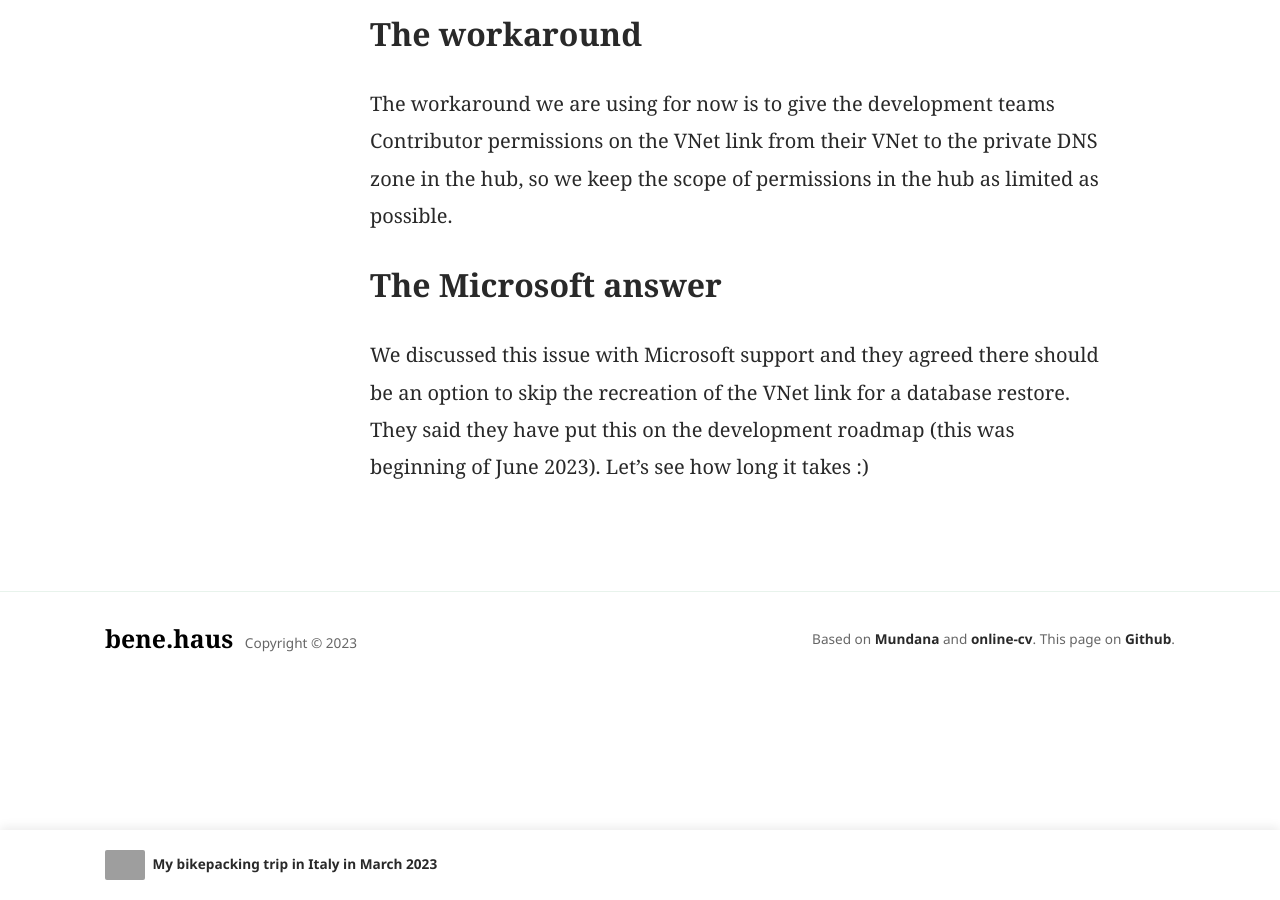
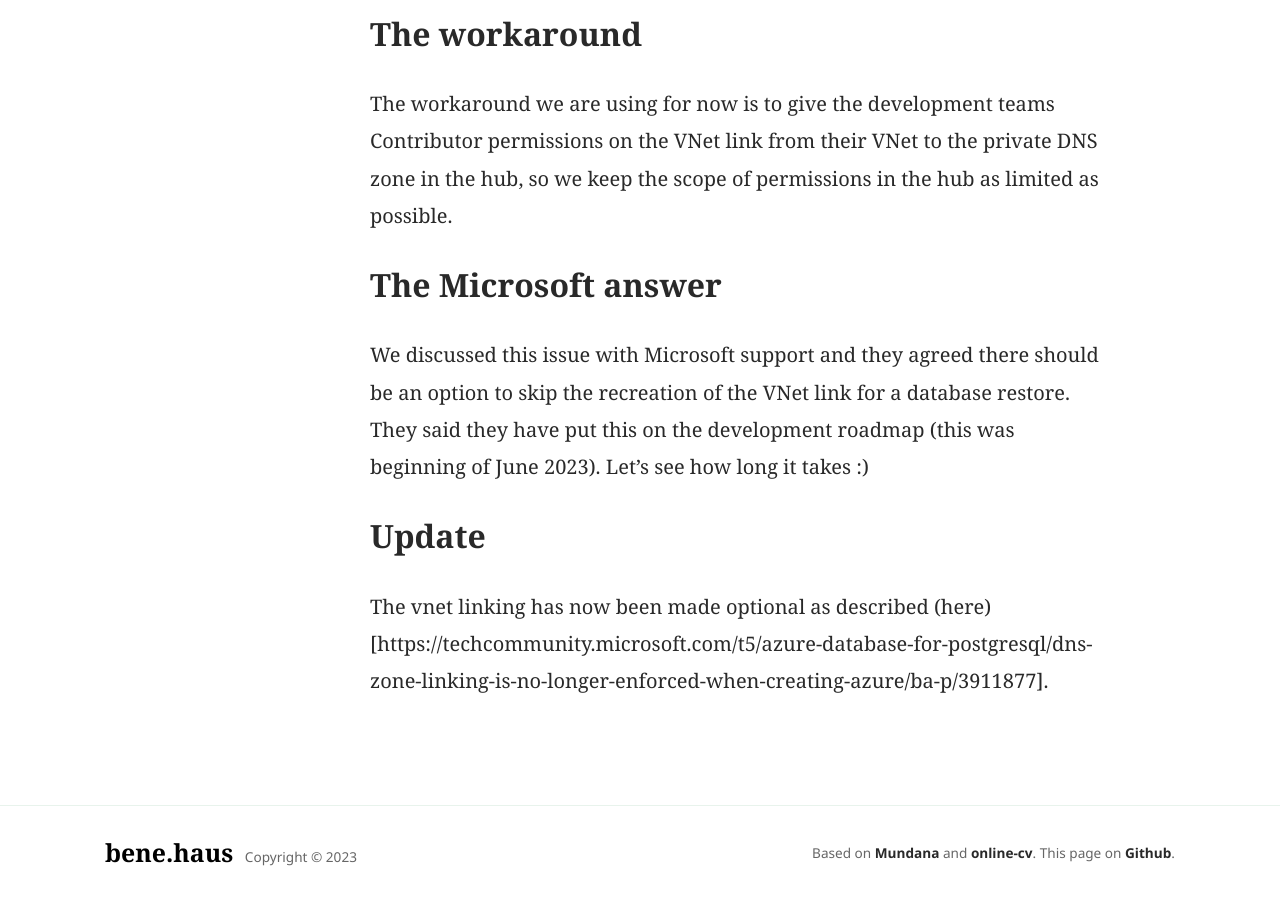
Before and after one commit to BeneHa/benehaus_blog, a Jekyll site: the page built from jekyll/_posts/2023-06-12-postgres-permission.md, in a window 1280 px wide and 900 px high, scrolled down 1693 px. Built offline with Jekyll 4.4.1, drawn with Linux system fonts in a browser that asks for light colours; nearby versions of some CDN libraries; comment, search, counter and statistics services are not loaded; grey boxes are pictures that could not be loaded.

```diff
--- a/getData/__init__.py
+++ b/getData/__init__.py
@@ -1,10 +1,8 @@
 import datetime
-import logging
 import requests
 import base64
 import json
 import os
-import io
 
 import azure.functions as func
 from azure.identity import DefaultAzureCredential
--- a/jekyll/_posts/2023-06-12-postgres-permission.md
+++ b/jekyll/_posts/2023-06-12-postgres-permission.md
@@ -19,3 +19,6 @@
 ## The Microsoft answer
 
 We discussed this issue with Microsoft support and they agreed there should be an option to skip the recreation of the VNet link for a database restore. They said they have put this on the development roadmap (this was beginning of June 2023). Let's see how long it takes :)
+
+## Update
+The vnet linking has now been made optional as described (here)[https://techcommunity.microsoft.com/t5/azure-database-for-postgresql/dns-zone-linking-is-no-longer-enforced-when-creating-azure/ba-p/3911877].
--- a/processData/__init__.py
+++ b/processData/__init__.py
@@ -13,11 +13,11 @@
 from azure.storage.blob import BlobServiceClient, ContentSettings
 
 
-def get_blob_client(containername):
+def get_blob_client(container):
     # blob client, use managed identity
     default_credential = DefaultAzureCredential()
     client = BlobServiceClient(f"https://{os.environ['blob_storage_name']}.blob.core.windows.net/", credential=default_credential)
-    return client.get_container_client(container=containername)
+    return client.get_container_client(container=container)
 
 def prepare_df(container_client):
     # get all tours and fetch details for each
```
Also changed, not shown: jekyll/_posts/2023-04-01-bikepacking-italy.md (+1 -0 lines), jekyll/_posts/2023-09-08-container-app-environments.md (added, +35 -0 lines), jekyll/assets/images/blogposts/2023-09-08-cappenv/logo.jpeg (added).
